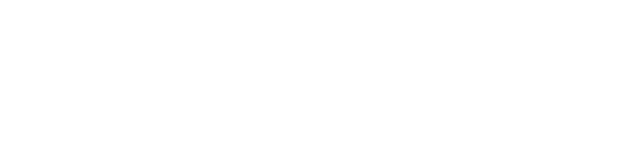
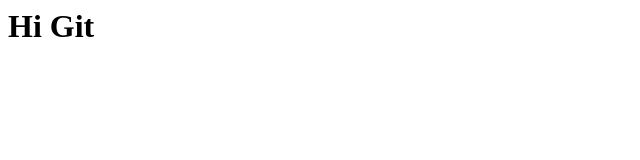
Before and after one commit to AnkurSea/NodeProj, a website: page index.html in a window 1280 px wide. Shown: the whole page, without its empty margins (0-640 px from the left). Drawn offline with Linux system fonts and the light colour scheme.

Commit message:
Update index.html
vbnhnfgh

```diff
--- a/index.html
+++ b/index.html
@@ -1,6 +1,6 @@
 <html>
   <head>
-    <script src="server.js"
+
   </head>
   <body>
     <h1>Hi Git</h1>
```
